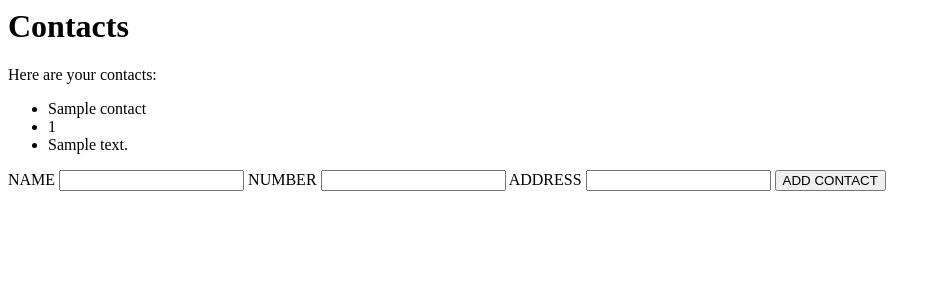
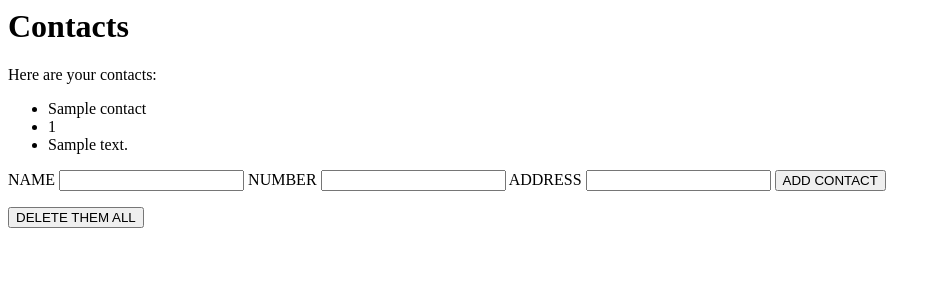
Before and after one commit to nathanhwyoung/contact, a PHP site: template views/contacts.html.twig in a window 1280 px wide. Shown: the top 300 px of the page, without its empty margins (0-941 px from the left). Run offline with PHP 8.4, Linux system fonts and the light colour scheme; the template is opened without the code that fills it: most values are stand-ins (such as "Sample title", 1, 10 or a date in 2020); some libraries are stand-ins or nearby versions.

Commit message:
project functional

```diff
--- a/app/app.php
+++ b/app/app.php
@@ -58,7 +58,7 @@
 
     $contact_app->post("/delete_contacts", function() use ($contact_app) {
         Contact::deleteAll();
-        return $contact_app['twig']->render('delete_tasks.html.twig');
+        return $contact_app['twig']->render('delete_contacts.html.twig');
     });
 
     return $contact_app;
--- a/views/contacts.html.twig
+++ b/views/contacts.html.twig
@@ -8,9 +8,11 @@
                 <p>Here are your contacts:</p>
                 <ul>
                     {% for contact in contacts %}
-                        <li>{{ contact.getName }}</li>
-                        <li>{{ contact.getNumber }}</li>
-                        <li>{{ contact.getAddress }}</li>
+                        <p>
+                            <li>{{ contact.getName }}</li>
+                            <li>{{ contact.getNumber }}</li>
+                            <li>{{ contact.getAddress }}</li>
+                        </p>
                     {% endfor %}
                 </ul>
             {% endif %}
@@ -20,7 +22,7 @@
             <input id='add_name' name="add_name" type="text">
 
             <label for='add_number'>NUMBER</label>
-            <input id='add_number' name="add_number" type="text">
+            <input id='add_number' name="add_number" type="number">
 
             <label for='add_address'>ADDRESS</label>
             <input id='add_address' name="add_address" type="text">
@@ -28,5 +30,9 @@
             <button type='submit'>ADD CONTACT</button>
         </form>
 
+        <form action="/delete_contacts" method="post">
+            <button type='submit'>DELETE THEM ALL</button>
+        </form>
+
     </body>
 </html>
```
Also changed, not shown: views/delete_contacts.html.twig (renamed from views/delete_tasks.html.twig).
